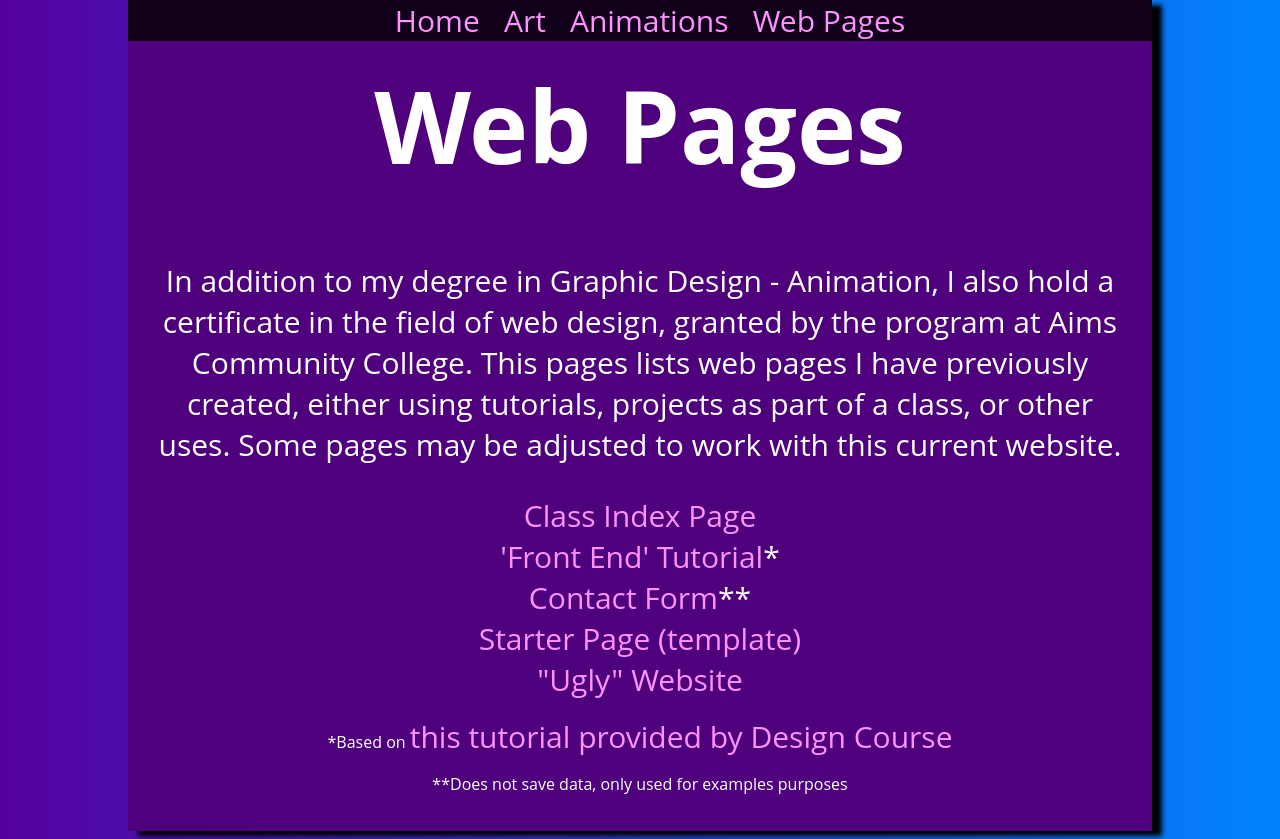
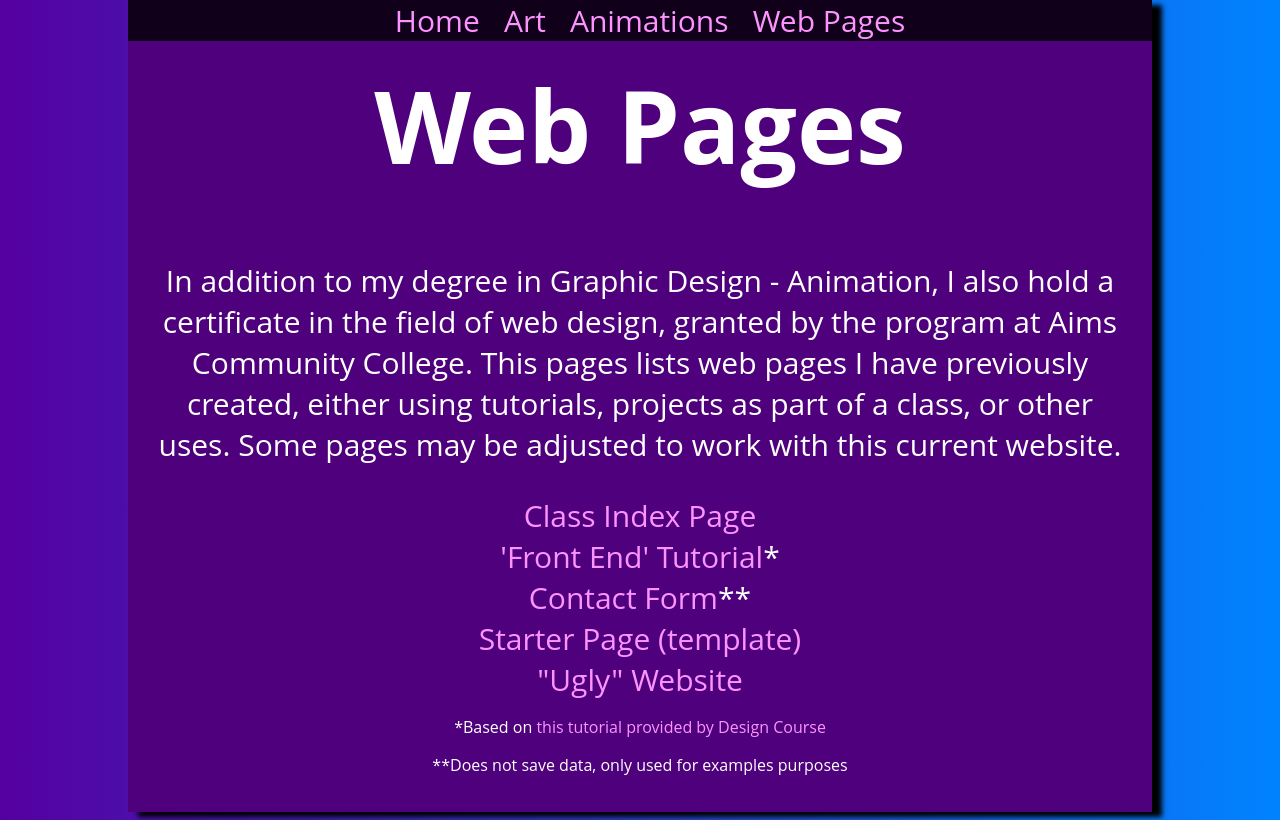
Before and after one commit to cberryanimation/cberryanimation.github.io, a plain HTML site: page pages.html in a window 1280 px wide. Drawn offline with Linux system fonts and the light colour scheme.

Commit message:
Add files via upload

```diff
--- a/portfolio.css
+++ b/portfolio.css
@@ -71,6 +71,10 @@ a:hover {
 	color: rgb(255,255,255);
 }
 
+a#pages {
+    font-size: 16px;
+}
+
 .dropdown-projects, .dropdown-collections {
 	position: relative;
 	display: inline-block;
```
